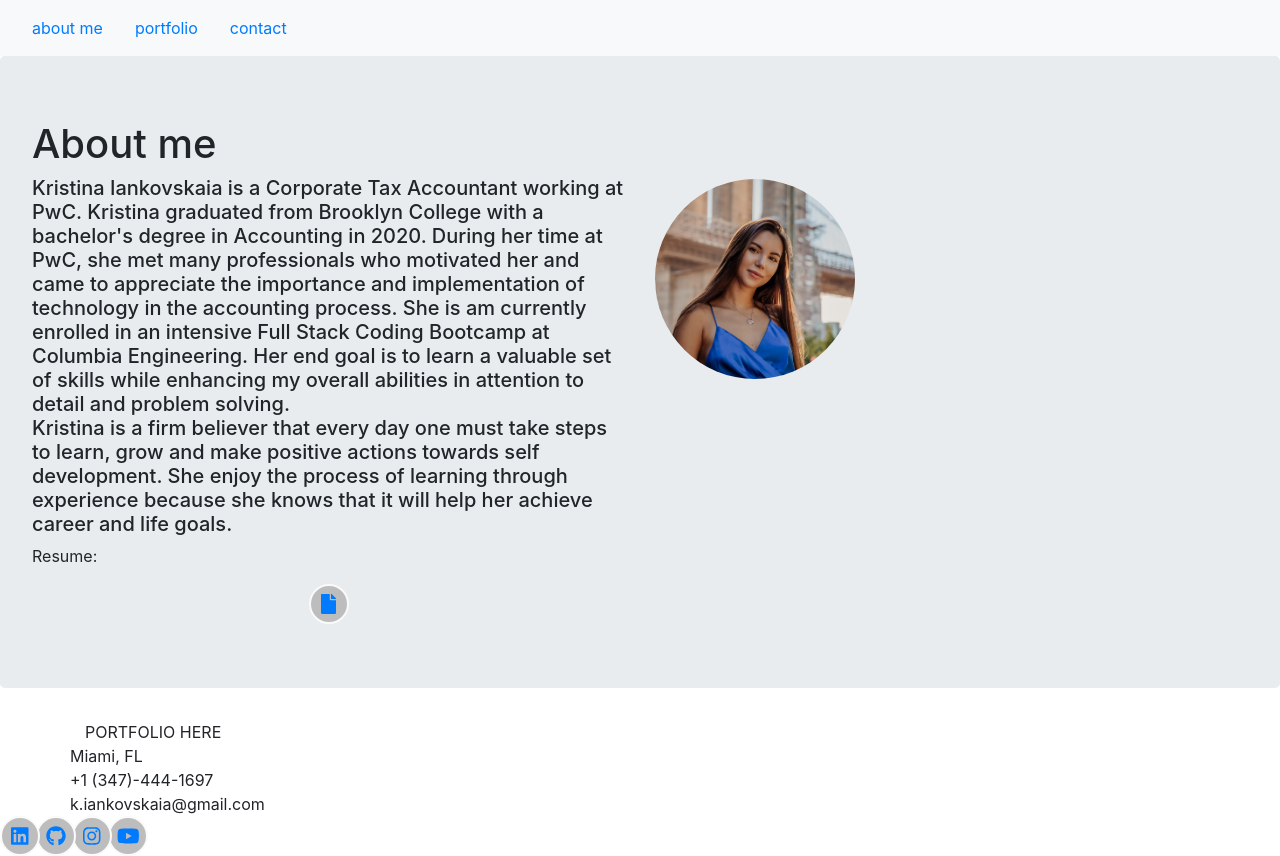
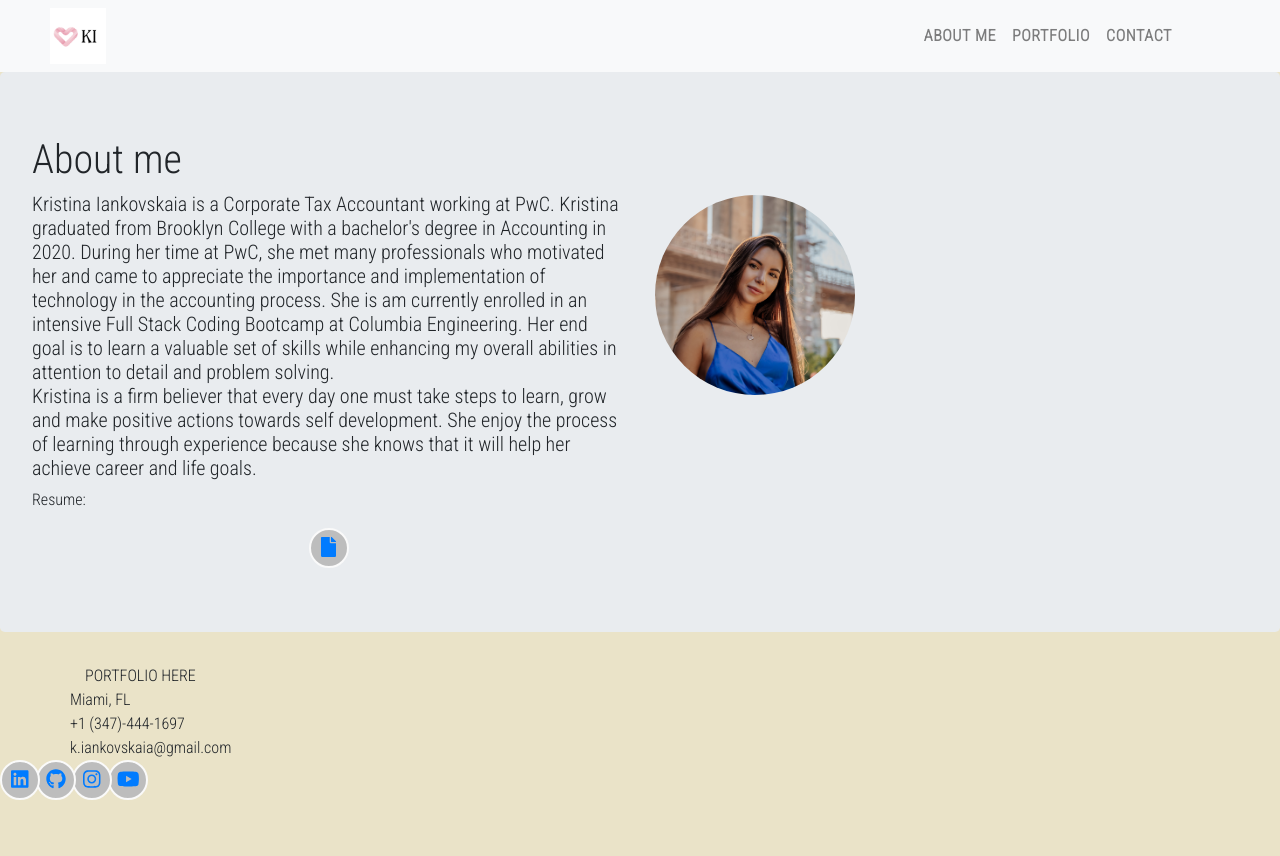
Before and after one commit to kiankovskaia/myportfolio, a React (Create React App) app: page / in a window 1280 px wide. After the commit the page ends 800 px from the top, so only its background shows below. Built offline with nearby package versions, Linux system fonts and the light colour scheme.

Commit message:
styled navbar with logo and fonts

```diff
--- a/src/App.css
+++ b/src/App.css
@@ -1,42 +1,34 @@
-body{
-  background-color: #eae3c8;
+
+@import url('https://fonts.googleapis.com/css2?family=Roboto+Condensed:wght@300&display=swap');
+
+body {
+  font-family: 'Roboto Condensed', sans-serif !important;
+  background-color: #eae3c8 !important;
 }
 
-.App {
-  text-align: center;
+/* logo */
+.logo {
+  width: 3.5rem;
 }
 
-.App-logo {
-  height: 40vmin;
-  pointer-events: none;
+/* navbar */
+
+nav a.nav-link {
+  font-weight: 600;
+  letter-spacing: 0.0375rem;
+  cursor: pointer;
+
+}
+nav ul li {
+  text-transform: uppercase !important;
 }
 
-@media (prefers-reduced-motion: no-preference) {
-  .App-logo {
-    animation: App-logo-spin infinite 20s linear;
-  }
+.navbar-brand {
+  max-width: 17.25rem !important;
+  padding: 0 !important;
 }
 
-.App-header {
-  background-color: #282c34;
-  min-height: 100vh;
-  display: flex;
-  flex-direction: column;
-  align-items: center;
-  justify-content: center;
-  font-size: calc(10px + 2vmin);
-  color: white;
+.mywrapper {
+ padding-left: 50px !important;
+ padding-right: 100px !important;
 }
-
-.App-link {
-  color: #61dafb;
-}
-
-@keyframes App-logo-spin {
-  from {
-    transform: rotate(0deg);
-  }
-  to {
-    transform: rotate(360deg);
-  }
-}
--- a/src/components/Icons.js
+++ b/src/components/Icons.js
@@ -23,7 +23,6 @@ const Icons = (props) => {
 
   return (
     <AvatarGroup spacing={4}>
-
       <Avatar className="grow">
         <a href={linkedin} target="_blank" rel="noopener noreferrer">
           <FontAwesomeIcon icon={faLinkedin} />
--- a/src/components/Nav.js
+++ /dev/null
@@ -1,14 +0,0 @@
-import React from 'react';
-import "bootstrap/dist/css/bootstrap.min.css";
-import { Navbar, Nav, NavDropdown, Form, FormControl, Button } from "react-bootstrap";
-const Mynav = () => {
-    return (
-        <Navbar bg="light" expand="lg">
-         <Nav.Link href="#aboutme">about me</Nav.Link>
-         <Nav.Link href="#myportfolio">portfolio</Nav.Link>
-         <Nav.Link href="#contactme">contact</Nav.Link>
-        </Navbar>
-    )
-}
-
-export default Mynav
--- /dev/null
+++ b/src/components/Navbar.js
@@ -0,0 +1,32 @@
+import React from 'react';
+import logo from "../logo.png"
+import "bootstrap/dist/css/bootstrap.min.css";
+
+const Navbar = () => {
+    return (
+        <nav className="navbar navbar-expand-lg navbar-light bg-light mywrapper">
+        <a className="navbar-brand" href="#"><img className="logo" src={logo} alt="logo"/></a>
+        <button className="navbar-toggler" type="button" data-toggle="collapse" data-target="#navbarSupportedContent" aria-controls="navbarSupportedContent" aria-expanded="false" aria-label="Toggle navigation">
+          <span className="navbar-toggler-icon"></span>
+        </button>
+        <div className="collapse navbar-collapse" id="navbarSupportedContent">
+          <ul className="navbar-nav ml-auto">
+          <li className="nav-item">
+              <a className="nav-link" href="#aboutme">About me</a>
+            </li>
+            <li className="nav-item">
+              <a className="nav-link" href="#myportfolio">Portfolio</a>
+            </li>
+            <li className="nav-item">
+              <a className="nav-link" href="#contactme">Contact</a>
+            </li>
+            </ul>
+        </div>
+
+      </nav>
+
+    )
+
+}
+
+export default Navbar
```
Also changed, not shown: src/App.js (+4 -4 lines).
